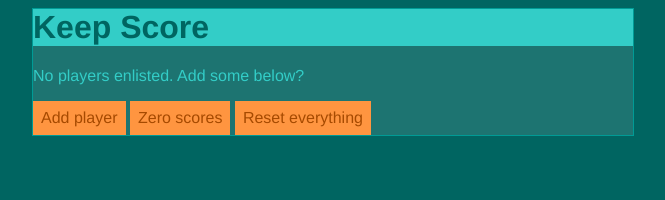
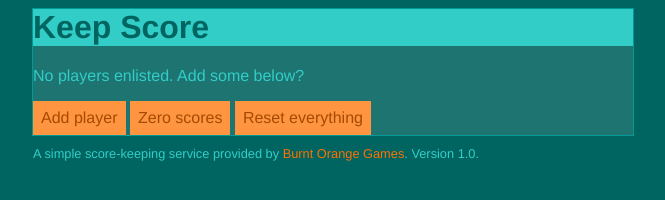
Before and after one commit to vtbassmatt/KeepScore, a plain HTML site: page index.html in a window 1280 px wide. Shown: the whole page, without its empty margins (307-972 px from the left). Drawn offline with Linux system fonts and the light colour scheme.

Commit message:
added byline

```diff
--- a/index.html
+++ b/index.html
@@ -38,6 +38,8 @@
 			</div>
 		</div>
 
+		<footer><small>A simple score-keeping service provided by <a href="http://burntorangegames.com">Burnt Orange Games</a>. Version 1.0.</small></footer>
+
 		<script>
 			ko.applyBindings(window.KeepScore);
 		</script>
--- a/ks.css
+++ b/ks.css
@@ -28,6 +28,12 @@ body {
 	background-color: #1D7471;
 }
 
+footer {
+	min-width: 300px;
+	max-width: 600px;
+	margin: 8px auto;
+}
+
 button {
 	color: #A64A00;
 	background-color: #FF9540;
@@ -40,6 +46,20 @@ button:hover {
 button:active {
 	color: #FF9540;
 	background-color: #A64A00;
+}
+
+a {
+	color: #FF7100;
+	text-decoration: none;
+}
+a:hover {
+	text-decoration: underline;
+}
+a:active {
+	color: #FF9540;
+}
+a:visited {
+	color: #FF7100;
 }
 
 h1 {
```
